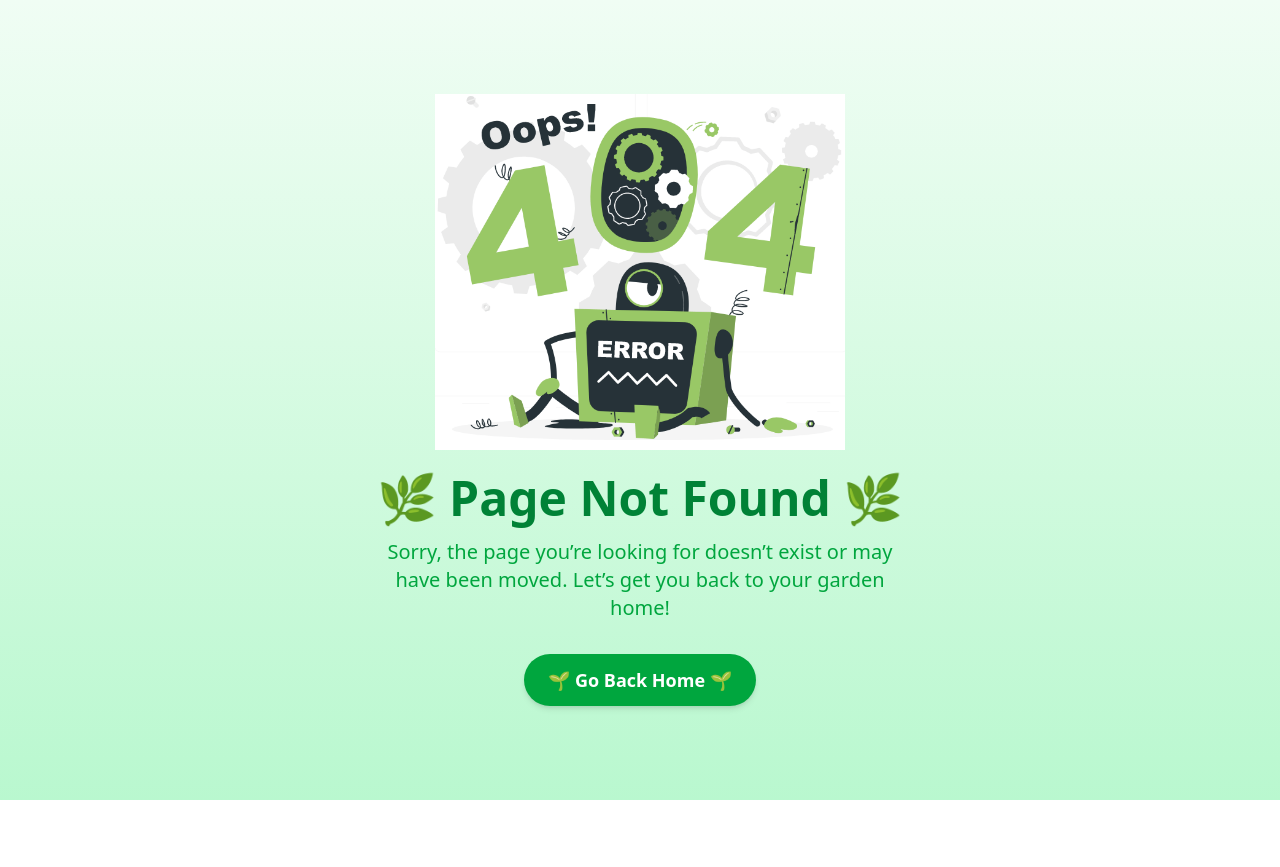
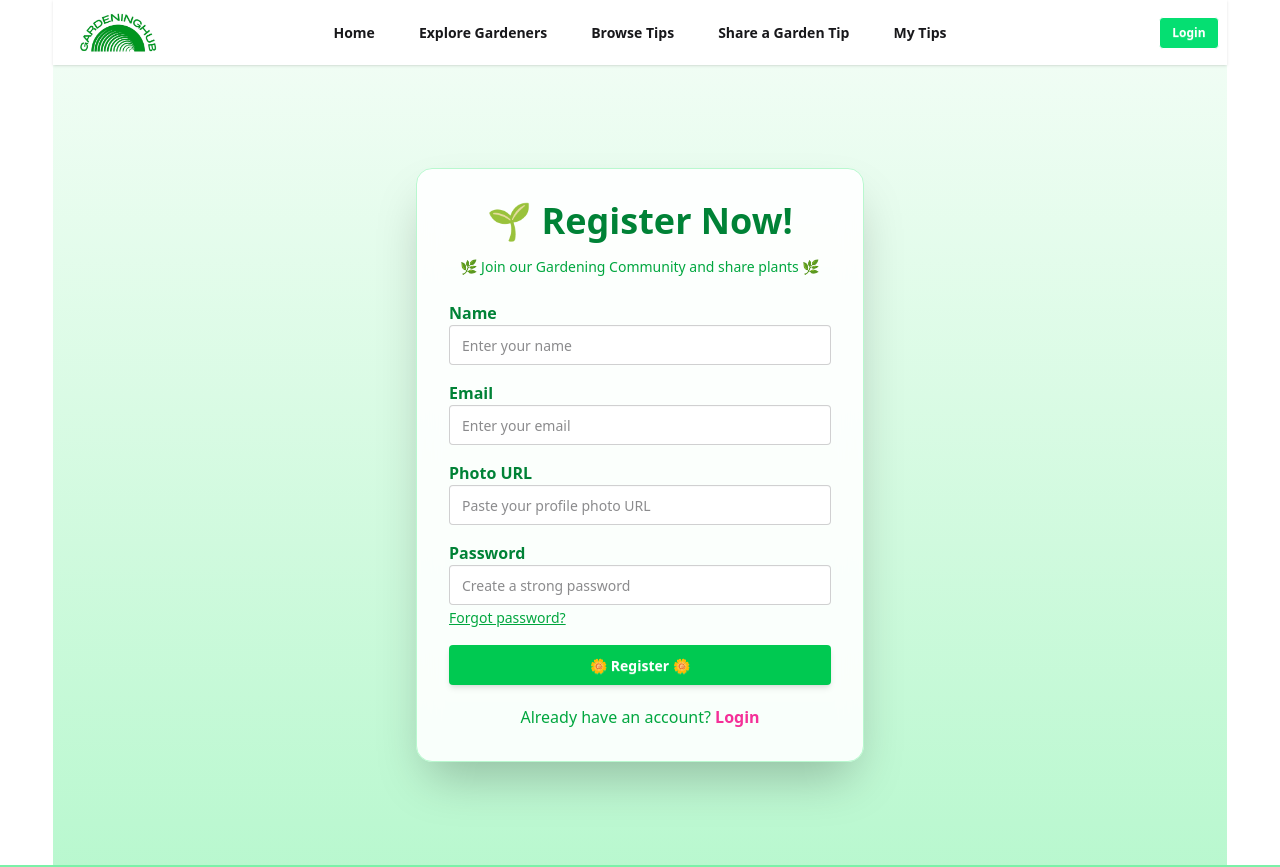
Before and after one commit to MrHasib1/gardening-hub-client, a React (Vite) app: page /auth/register in a window 1280 px wide. Before the commit this address had no page. Shown: the top 867 px of the page. Before the commit the page ends 800 px from the top, so only its background shows below. Built offline with nearby package versions, Linux system fonts and the light colour scheme.

Commit message:
Login and Register section created

```diff
--- /dev/null
+++ b/src/layouts/AuthLayout.jsx
@@ -0,0 +1,22 @@
+import React from "react";
+import Navbar from "../components/Navbar";
+import { Outlet } from "react-router";
+import Footer from "../components/Footer";
+
+const AuthLayout = () => {
+  return (
+    <div>
+      <header className="w-11/12 mx-auto">
+        <Navbar></Navbar>
+      </header>
+      <main className="w-11/12 mx-auto">
+        <Outlet></Outlet>
+      </main>
+      <footer>
+        <Footer></Footer>
+      </footer>
+    </div>
+  );
+};
+
+export default AuthLayout;
--- a/src/pages/login.jsx
+++ b/src/pages/login.jsx
@@ -1,11 +1,71 @@
-import React from 'react';
+import React from "react";
+import { Link } from "react-router";
 
-const login = () => {
-    return (
-        <div>
+const Login = () => {
+  return (
+    <div className="min-h-screen bg-gradient-to-b from-green-50 to-green-200 flex items-center justify-center p-6">
+      <div className="w-full max-w-md bg-white/90 backdrop-blur-md rounded-2xl shadow-2xl border border-green-200 p-8">
+        {/* Title */}
+        <h1 className="text-3xl md:text-4xl font-bold text-green-700 text-center mb-4">
+          🌿 Login Now!
+        </h1>
+        <p className="text-center text-green-600 mb-6 text-sm md:text-base">
+          Welcome back to <span className="font-semibold">GardeningHub</span> — let’s keep growing together 🌱
+        </p>
 
-        </div>
-    );
+        {/* Form */}
+        <form className="space-y-4">
+          {/* Email */}
+          <div>
+            <label className="label-text text-green-700 font-semibold">
+              Email
+            </label>
+            <input
+              type="email"
+              className="input input-bordered w-full focus:border-green-500 focus:ring-green-400"
+              placeholder="Enter your email"
+            />
+          </div>
+
+          {/* Password */}
+          <div>
+            <label className="label-text text-green-700 font-semibold">
+              Password
+            </label>
+            <input
+              type="password"
+              className="input input-bordered w-full focus:border-green-500 focus:ring-green-400"
+              placeholder="Enter your password"
+            />
+            <div className="mt-2">
+              <a className="link text-green-600 hover:text-green-800 text-sm">
+                Forgot password?
+              </a>
+            </div>
+          </div>
+
+          {/* Login Button */}
+          <button
+            type="submit"
+            className="btn w-full bg-green-500 hover:bg-green-600 text-white border-none transition-all duration-200 shadow-md mt-1"
+          >
+            🌼 Login 🌼
+          </button>
+
+          {/* Register Redirect */}
+          <p className="text-center mt-2 text-green-700">
+            Don’t have an account?{" "}
+            <Link
+              to="/auth/register"
+              className="font-bold text-secondary hover:underline"
+            >
+              Register
+            </Link>
+          </p>
+        </form>
+      </div>
+    </div>
+  );
 };
 
-export default login;
+export default Login;
--- a/src/pages/register.jsx
+++ b/src/pages/register.jsx
@@ -1,34 +1,92 @@
 import React from "react";
+import { Link } from "react-router";
 
-const register = () => {
+const Register = () => {
   return (
-    <div className="hero bg-base-200 min-h-screen">
-      <div className="hero-content flex-col lg:flex-row-reverse">
-        <div className="text-center lg:text-left">
-          <h1 className="text-5xl font-bold">Login now!</h1>
-          <p className="py-6">
-            Provident cupiditate voluptatem et in. Quaerat fugiat ut assumenda
-            excepturi exercitationem quasi. In deleniti eaque aut repudiandae et
-            a id nisi.
+    <div className="min-h-screen bg-gradient-to-b from-green-50 to-green-200 flex items-center justify-center p-6">
+      <div className="w-full max-w-md bg-white/90 backdrop-blur-md rounded-2xl shadow-2xl border border-green-200 p-8">
+        <h1 className="text-3xl md:text-4xl font-bold text-green-700 text-center mb-4">
+          🌱 Register Now!
+        </h1>
+        <p className="text-center text-green-600 mb-6 text-sm ">
+          🌿 Join our Gardening Community and share plants 🌿
+        </p>
+
+        <form className="space-y-4">
+          {/* Name */}
+          <div>
+            <label className="label-text text-green-700 font-semibold">
+              Name
+            </label>
+            <input
+              type="text"
+              className="input input-bordered w-full focus:border-green-500 focus:ring-green-400"
+              placeholder="Enter your name"
+            />
+          </div>
+
+          {/* Email */}
+          <div>
+            <label className="label-text text-green-700 font-semibold">
+              Email
+            </label>
+            <input
+              type="email"
+              className="input input-bordered w-full focus:border-green-500 focus:ring-green-400"
+              placeholder="Enter your email"
+            />
+          </div>
+
+          {/* Photo URL */}
+          <div>
+            <label className="label-text text-green-700 font-semibold">
+              Photo URL
+            </label>
+            <input
+              type="text"
+              className="input input-bordered w-full focus:border-green-500 focus:ring-green-400"
+              placeholder="Paste your profile photo URL"
+            />
+          </div>
+
+          {/* Password */}
+          <div>
+            <label className="label-text text-green-700 font-semibold">
+              Password
+            </label>
+            <input
+              type="password"
+              className="input input-bordered w-full focus:border-green-500 focus:ring-green-400"
+              placeholder="Create a strong password"
+            />
+
+            <a className="link text-green-600 hover:text-green-800 text-sm ">
+              Forgot password?
+            </a>
+          </div>
+
+          {/* Submit Button */}
+          <button
+            type="submit"
+            className="btn w-full bg-green-500 hover:bg-green-600 text-white border-none transition-all duration-200 shadow-md "
+          >
+            🌼 Register 🌼
+          </button>
+
+          {/* Login Redirect */}
+          <p className="text-center mt-1 text-green-600">
+            Already have an account?{" "}
+            <Link
+              to="/auth/login"
+              className="font-bold text-secondary hover:underline"
+            >
+              Login
+            </Link>
           </p>
-        </div>
-        <div className="card bg-base-100 w-full max-w-sm shrink-0 shadow-2xl">
-          <div className="card-body">
-            <fieldset className="fieldset">
-              <label className="label">Email</label>
-              <input type="email" className="input" placeholder="Email" />
-              <label className="label">Password</label>
-              <input type="password" className="input" placeholder="Password" />
-              <div>
-                <a className="link link-hover">Forgot password?</a>
-              </div>
-              <button className="btn btn-neutral mt-4">Login</button>
-            </fieldset>
-          </div>
-        </div>
+        </form>
       </div>
     </div>
   );
 };
 
-export default register;
+export default Register;
--- a/src/routes/router.jsx
+++ b/src/routes/router.jsx
@@ -4,6 +4,9 @@ import Home from "../components/Home";
 import ExploreGardener from "../pages/ExploreGardener";
 import ShareGardeners from "../pages/ShareGardeners";
 import error from "../pages/error";
+import AuthLayout from "../layouts/AuthLayout";
+import register from "../pages/register";
+import Login from "../pages/Login";
 
 const router = createBrowserRouter([
   {
@@ -33,8 +36,20 @@ const router = createBrowserRouter([
 
   {
     path: "/auth",
-    element: <h2>Auth LayOut</h2>,
+    element: <AuthLayout></AuthLayout>,
+    children: [
+      {
+        index: true,
+        path: "login",
+        Component: Login,
+      },
+      {
+        path: "register",
+        Component: register,
+      },
+    ],
   },
+
   {
     path: "/*",
     Component: error,
```
